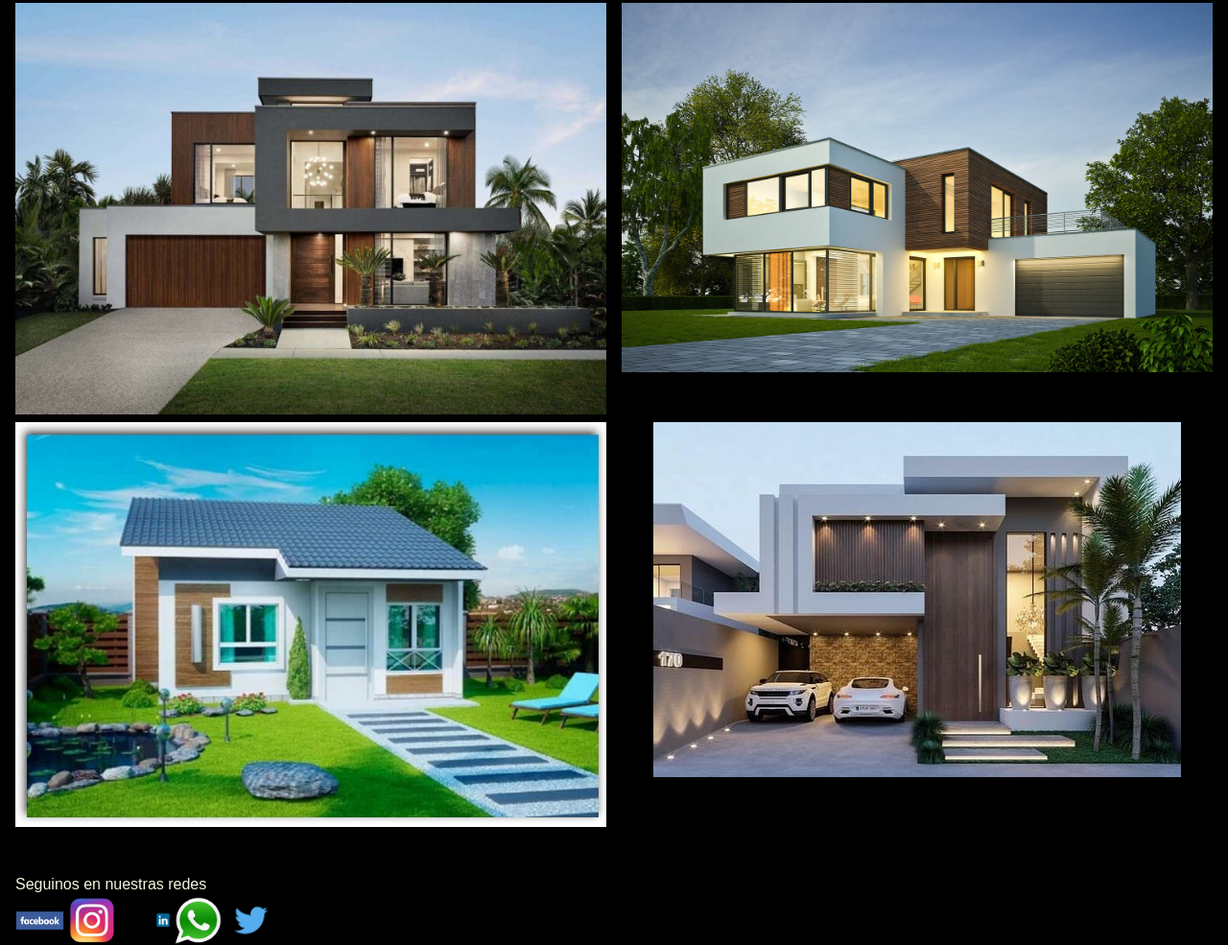
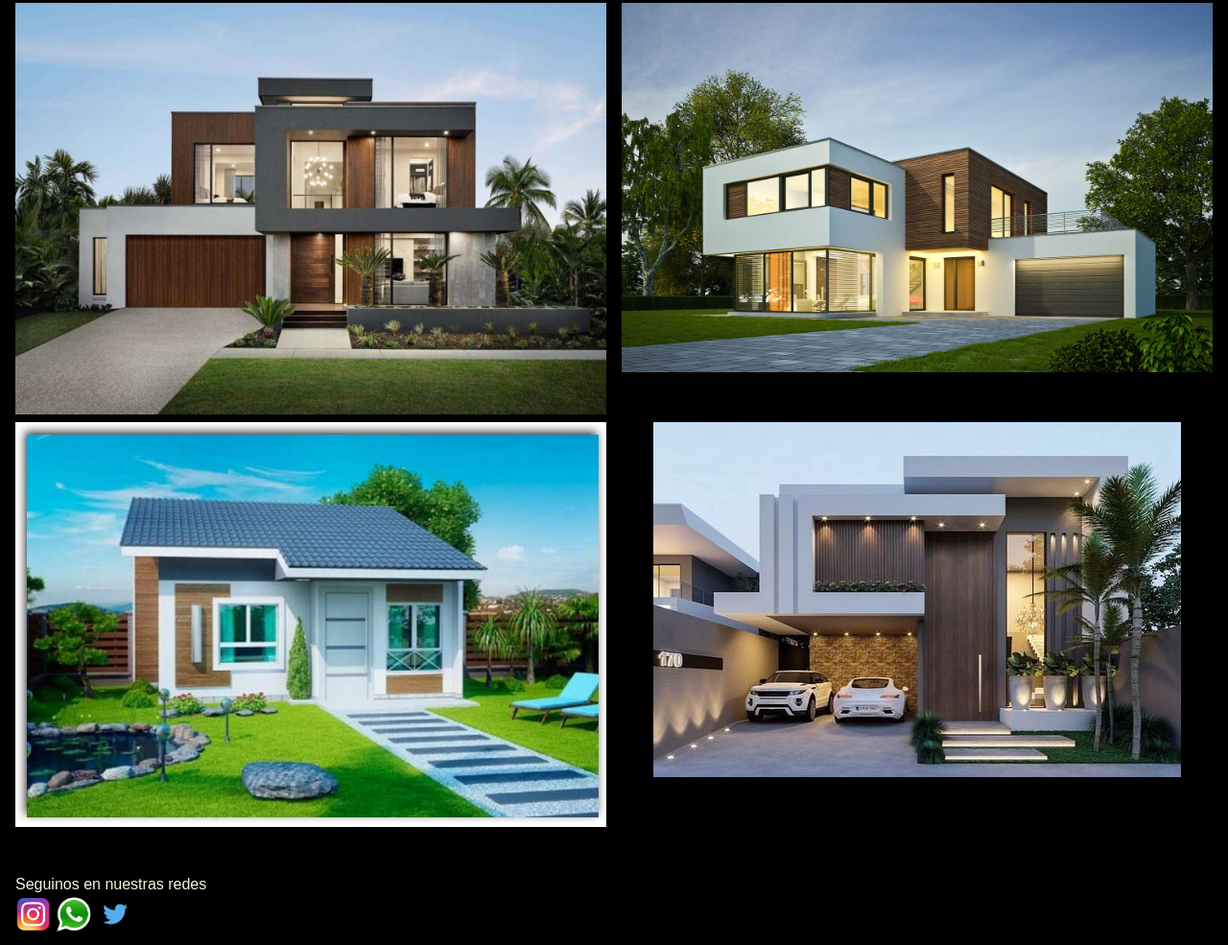
Before and after one commit to LucasOrd/Pagina, a website: page pages/proyectos.html in a window 1280 px wide. Shown: the part 785-1770 px from the top of the page at 96% size. Drawn offline with nearby package versions, Linux system fonts and the light colour scheme.

Commit message:
acomode iconos

```diff
--- a/pages/proyectos.html
+++ b/pages/proyectos.html
@@ -57,9 +57,7 @@
         <div class="footer-sm">
           <div class="contenedor">
             <div>Seguinos en nuestras redes</div>
-            <img class="redes" src="../img/facebook.png" alt="" />
             <img class="redes" src="../img/580b57fcd9996e24bc43c521.png" alt="" />
-            <img class="redes" src="../img/linked.png" alt="" />
             <img class="redes" src="../img/wpp.png" alt="" />
             <img class="redes" src="../img/twitter.png" alt="" />
           </div>
--- a/scss/style.scss
+++ b/scss/style.scss
@@ -170,7 +170,7 @@ section {
 }
 
 .redes {
-  width: 4%;
+  width: 3%;
 }
 
 .mayor-tamaño {
```
Also changed, not shown: index.html (+0 -2 lines), pages/contacto.html (+0 -2 lines), pages/nuestroTrabajo.html (+0 -2 lines), pages/sobreMi.html (+0 -2 lines), css/style.css.
